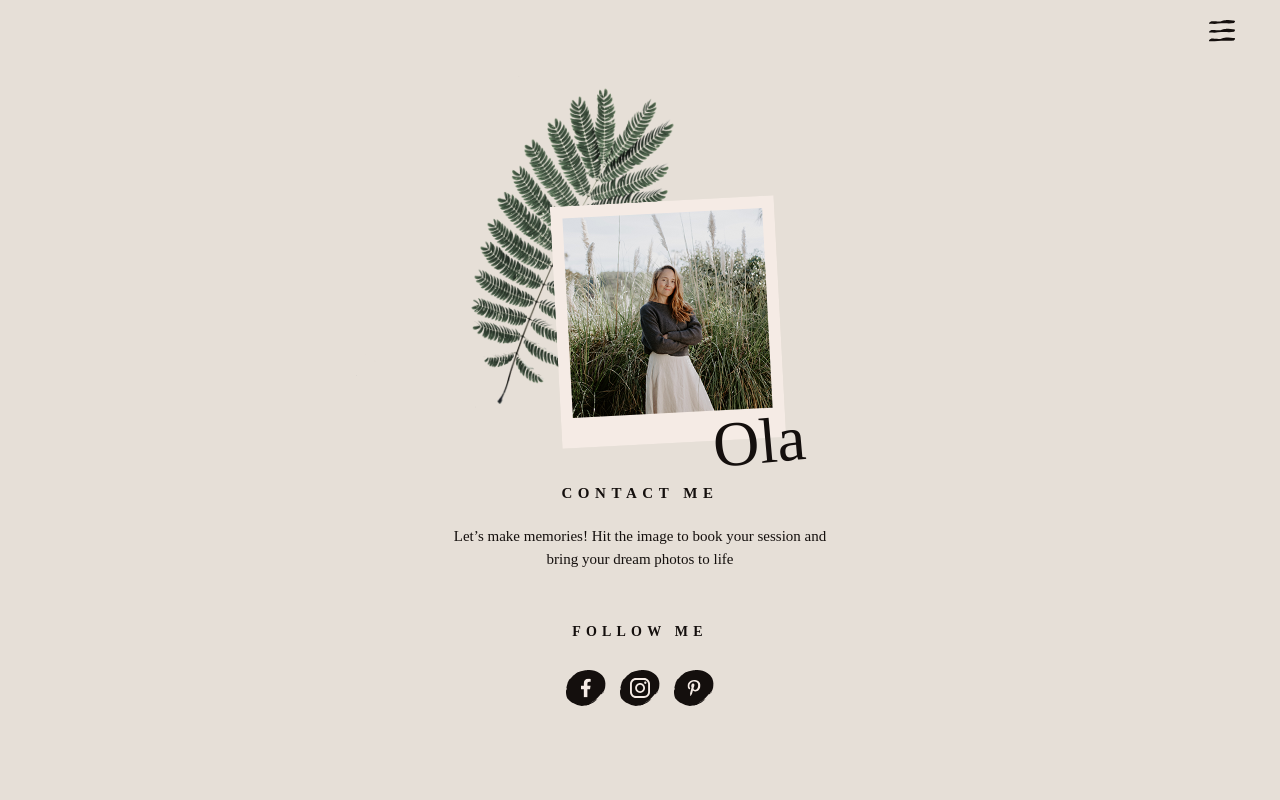
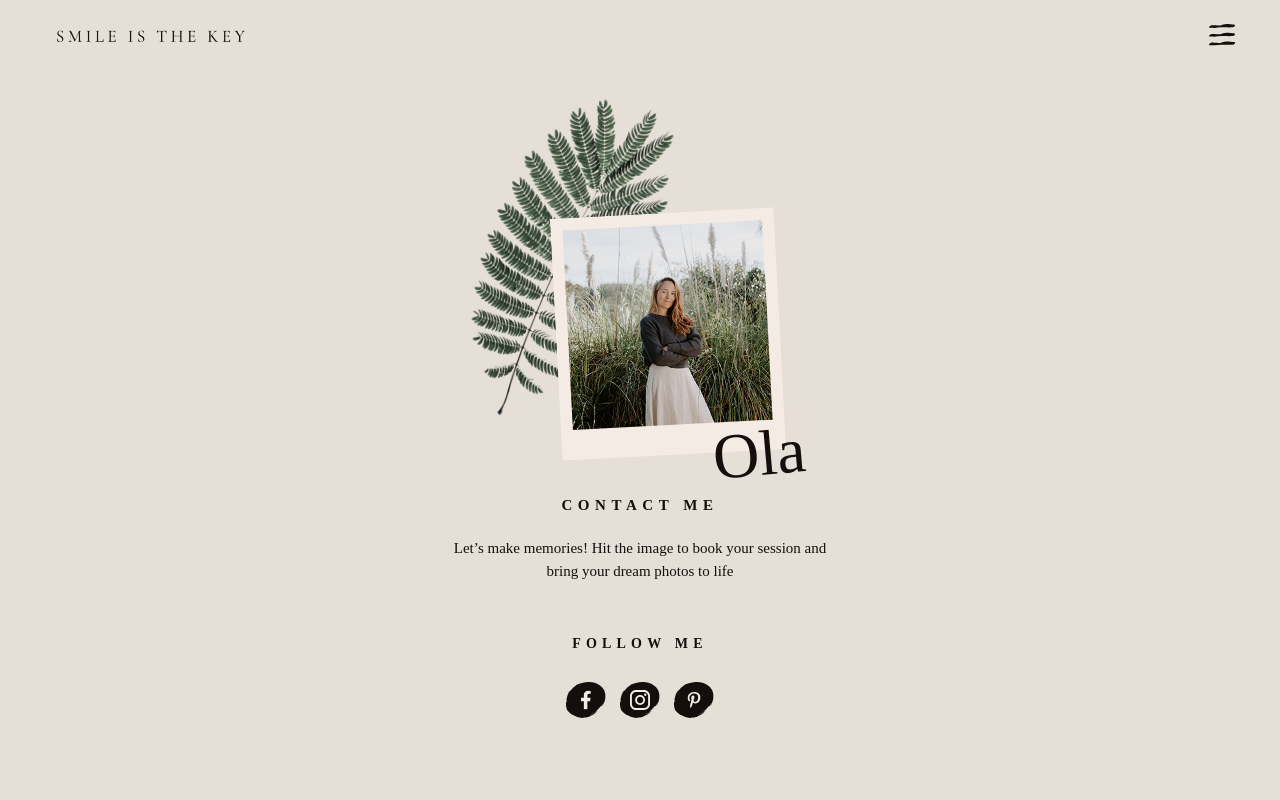
Before and after one commit to steady-beaver/hopeland-fe, a Next.js app: page /contacts in a window 1280 px wide. Shown: the top 800 px of the page. Built offline with nearby package versions, Linux system fonts and the light colour scheme; a web font is replaced by a local one.

Commit message:
Logo added

```diff
--- a/src/components/Nav/Nav.js
+++ b/src/components/Nav/Nav.js
@@ -9,6 +9,7 @@ import CloseIcon from '/public/icons/close-new.svg';
 import HamburgerIcon from '/public/icons/hamburger-new.svg';
 import { useState } from 'react';
 import styles from './Nav.module.scss';
+import SmileLogo from '/public/icons/smile-logo.png'
 
 const Nav = () => {
   const [menuOpen, setMenuOpen] = useState(false);
@@ -55,7 +56,13 @@ const Nav = () => {
           </div>
         </>
       ) : (
-        <HamburgerIcon className={styles.hamburgerIcon} onClick={(e) => toggleMenu(e)} />
+        <>
+          <Link href="/">
+            <img src={SmileLogo.src} alt="Smile Logo" className={styles.logo} />
+          </Link>
+
+          <HamburgerIcon className={styles.hamburgerIcon} onClick={(e) => toggleMenu(e)} />
+        </>
       )}
     </nav>
   );
--- a/src/components/Nav/Nav.module.scss
+++ b/src/components/Nav/Nav.module.scss
@@ -2,10 +2,22 @@
 
 .nav {
   display: flex;
-  justify-content: flex-end;
+  justify-content: space-between;
   padding: 20px 45px;
   color: $white;
   position: relative;
+
+  @include respond-width($s) {
+    padding: 20px 20px;
+  }
+
+  .logo {
+    width: 214px;
+  }
+
+  .logo:hover {
+    cursor: pointer;
+  }
 
   & svg {
     cursor: pointer;
@@ -110,6 +122,8 @@
   .hamburgerIcon {
     fill: $black;
     transition: fill 0.3s ease;
+    position: relative;
+    top: 4px;
 
     &:hover {
       fill: $brown-dark;
```
Also changed, not shown: src/scenes/GallerySection/GallerySection.js (+8 -5 lines), public/icons/smile-logo.png (added).
